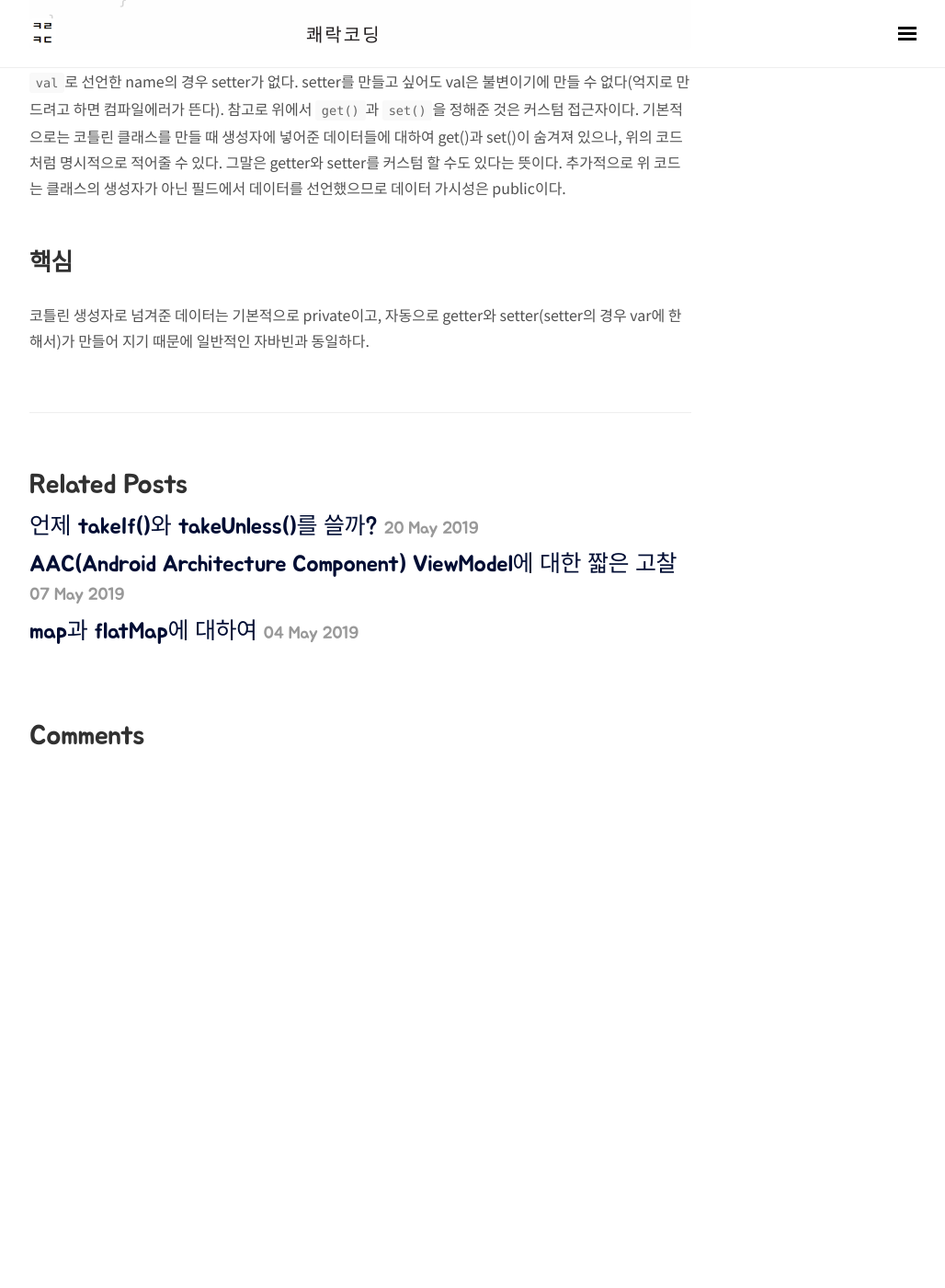
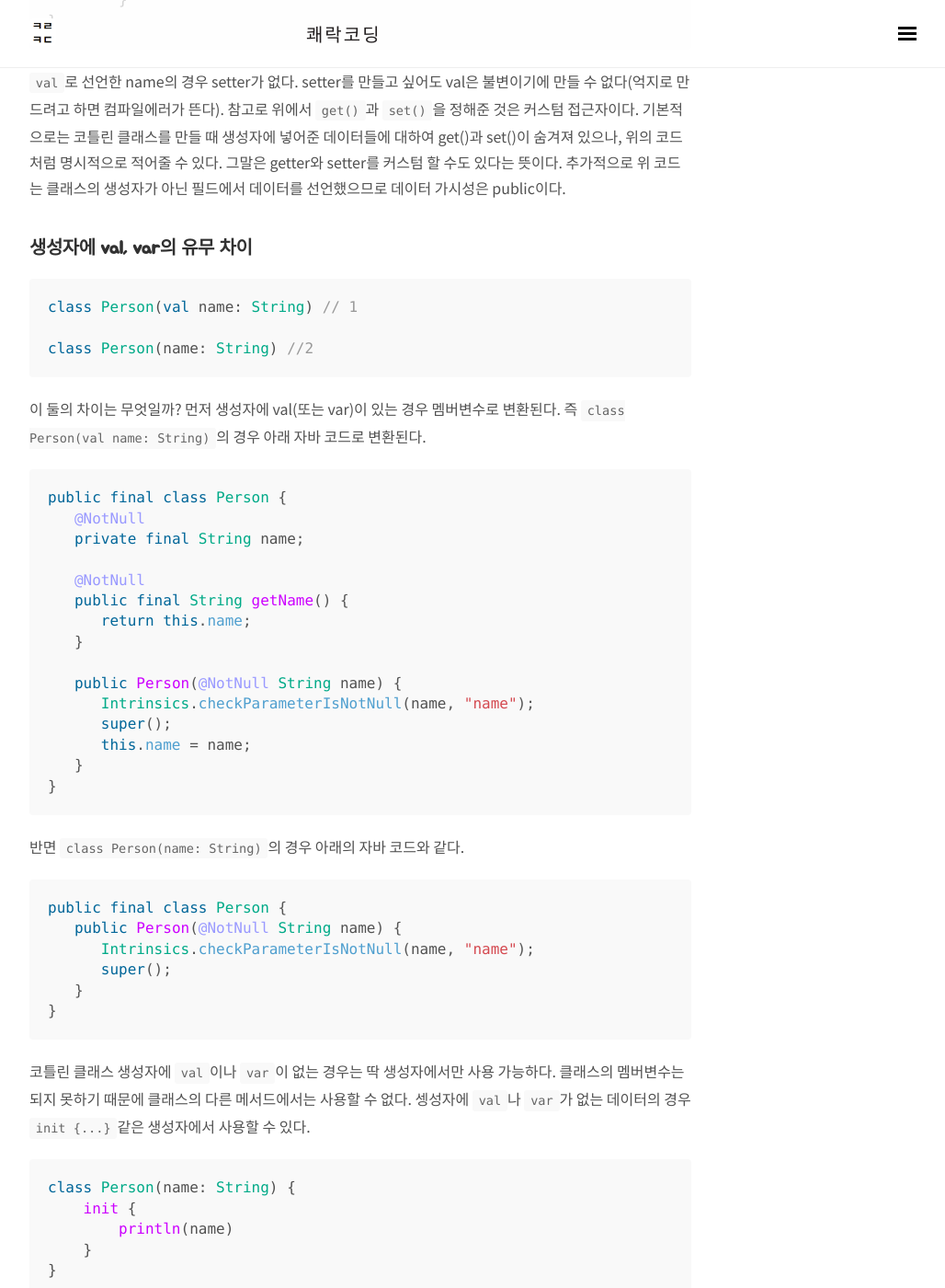
Before and after one commit to wooooooak/wooooooak.github.io, a Jekyll site: the page built from _posts/kotlin/2019-05-24-property.md, in a window 1280 px wide and 1400 px high, scrolled down 1694 px. Shown: the whole window at 92% size, without its empty margins (248-1276 px from the left). Built offline with Jekyll 4.4.1, drawn with Linux system fonts in a browser that asks for light colours; nearby versions of some CDN libraries; some web fonts are replaced; comment, search, counter and statistics services are not loaded; before the commit the page ends 2523 px from its top, so only the background shows below that; some of the changed text lies outside the part shown.

Commit message:
kotlin property수정

````diff
--- a/_posts/kotlin/2019-05-24-property.md
+++ b/_posts/kotlin/2019-05-24-property.md
@@ -64,6 +64,67 @@ class Person {
 
 `val`로 선언한 name의 경우 setter가 없다. setter를 만들고 싶어도 val은 불변이기에 만들 수 없다(억지로 만드려고 하면 컴파일에러가 뜬다). 참고로 위에서 `get()`과 `set()`을 정해준 것은 커스텀 접근자이다. 기본적으로는 코틀린 클래스를 만들 때 생성자에 넣어준 데이터들에 대하여 get()과 set()이 숨겨져 있으나, 위의 코드처럼 명시적으로 적어줄 수 있다. 그말은 getter와 setter를 커스텀 할 수도 있다는 뜻이다. 추가적으로 위 코드는 클래스의 생성자가 아닌 필드에서 데이터를 선언했으므로 데이터 가시성은 public이다.
 
+### 생성자에 val, var의 유무 차이
+
+```kotlin
+class Person(val name: String) // 1
+
+class Person(name: String) //2
+```
+
+이 둘의 차이는 무엇일까? 먼저 생성자에 val(또는 var)이 있는 경우 멤버변수로 변환된다. 즉 `class Person(val name: String)`의 경우 아래 자바 코드로 변환된다.
+
+```java
+public final class Person {
+   @NotNull
+   private final String name;
+
+   @NotNull
+   public final String getName() {
+      return this.name;
+   }
+
+   public Person(@NotNull String name) {
+      Intrinsics.checkParameterIsNotNull(name, "name");
+      super();
+      this.name = name;
+   }
+}
+```
+
+반면 `class Person(name: String)`의 경우 아래의 자바 코드와 같다.
+
+```java
+public final class Person {
+   public Person(@NotNull String name) {
+      Intrinsics.checkParameterIsNotNull(name, "name");
+      super();
+   }
+}
+```
+
+코틀린 클래스 생성자에 `val`이나 `var`이 없는 경우는 딱 생성자에서만 사용 가능하다. 클래스의 멤버변수는 되지 못하기 때문에 클래스의 다른 메서드에서는 사용할 수 없다. 셍성자에 `val`나 `var`가 없는 데이터의 경우 `init {...}`같은 생성자에서 사용할 수 있다.
+
+```kotlin
+class Person(name: String) {
+    init {
+        println(name)
+    }
+}
+```
+
+위 코드는 아래의 자바 코드로 변환된다.
+
+```java
+public final class Person {
+   public Person(@NotNull String name) {
+      Intrinsics.checkParameterIsNotNull(name, "name");
+      super();
+      System.out.println(name);
+   }
+}
+```
+
 ## 핵심
 
 코틀린 생성자로 넘겨준 데이터는 기본적으로 private이고, 자동으로 getter와 setter(setter의 경우 var에 한해서)가 만들어 지기 때문에 일반적인 자바빈과 동일하다.
````
